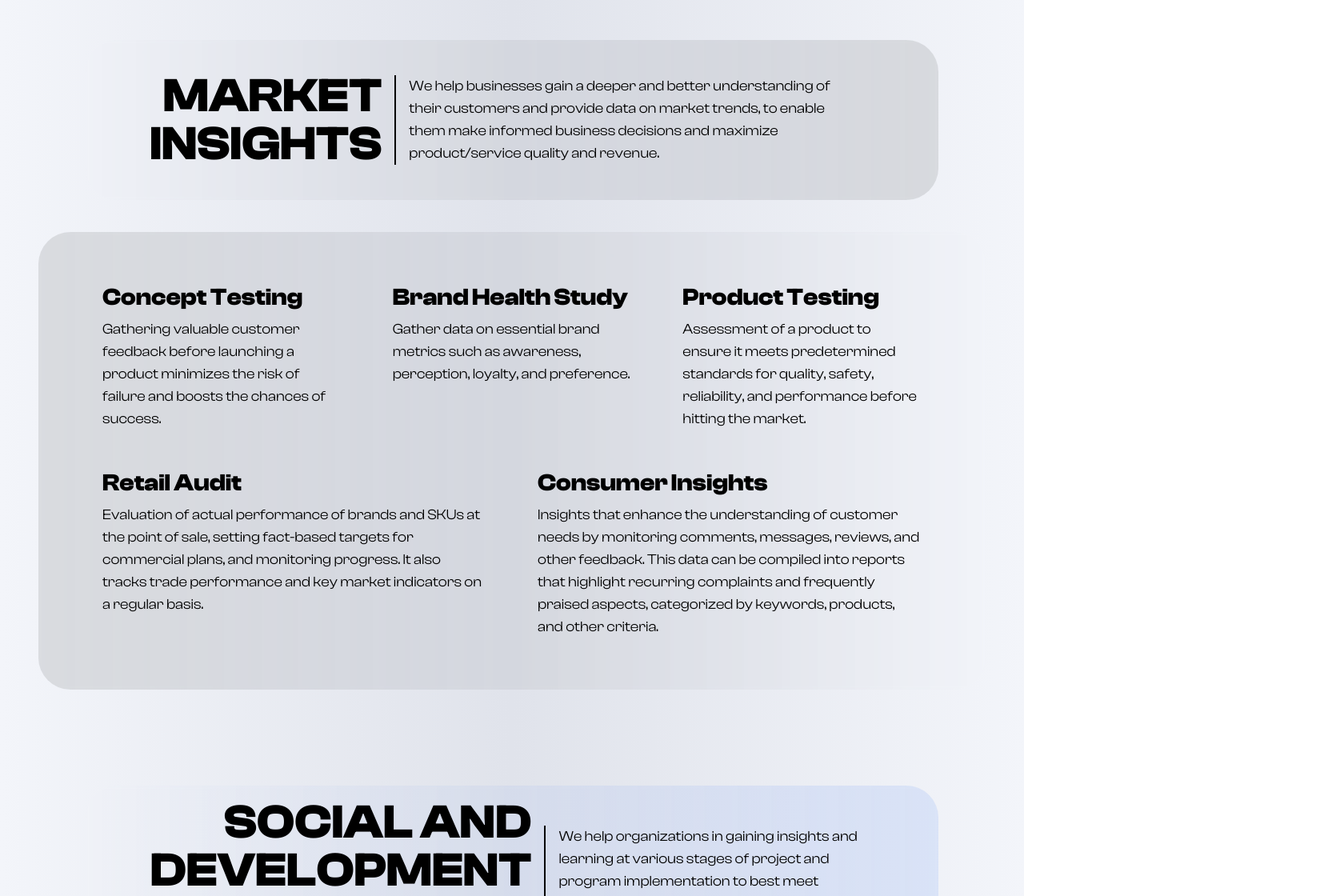
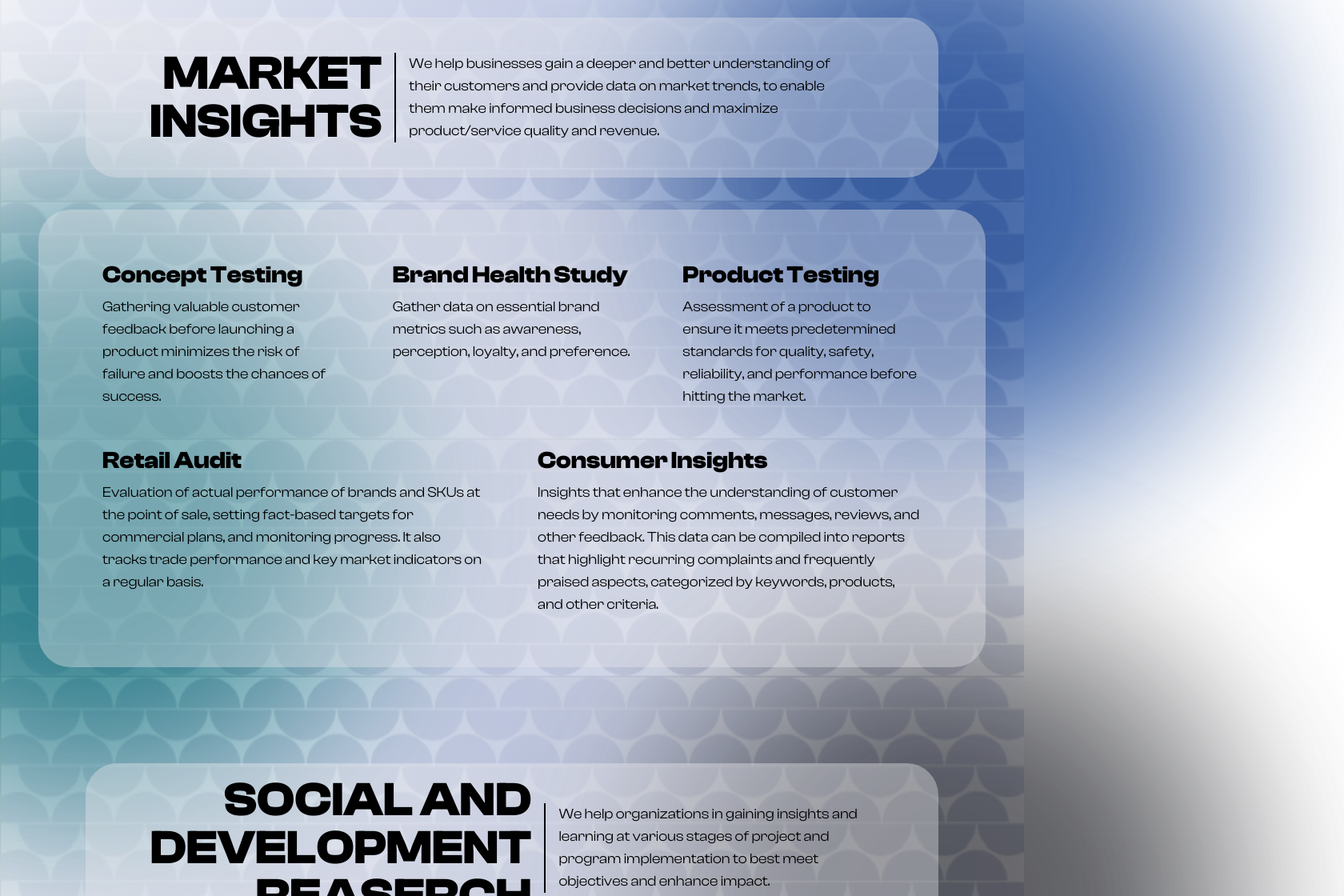
Before and after one commit to YOWDAHE/hemisphere, a React (Vite) app: page / in a window 1280 px wide. Shown: the part 1460-2580 px from the top of the page at 80% size, 1680 px wide, since content can reach past the window. Built offline with nearby package versions, Linux system fonts and the light colour scheme.

Commit message:
services gradient added

```diff
--- a/src/App.jsx
+++ b/src/App.jsx
@@ -10,11 +10,13 @@ import './index.css'
 function App() {
 
   return (
-    <div className="relative bg-[#f3f5fa] bg-gradient-to-r from-[#f3f5fa] via-[#e0e3eb] to-[#f3f5fa] animate-slowGradient min-h-screen">
-      <img src="/assets/images/grids.svg" alt="grid" className="w-full h-screen fixed top-0 left-0 z-0 object-cover opacity-15" />
+    <div className="relative bg-[#f3f5fa] bg-gradient-to-r from-[#f3f5fa] via-[#d0d8ee] to-[#f3f5fa] animate-slowGradient min-h-screen">
+
+      <img src="/assets/images/grids.svg" alt="grid" className="w-full h-screen fixed top-0 left-0 z-0 object-cover opacity-10" />
       <div className="relative z-10">
         <Header />
-        <div className="px-12 flex flex-col gap-y-30">
+        {/* <div className="px-12 flex flex-col gap-y-30"> */}
+        <div className="flex flex-col gap-y-30">
           <Hero />
           <AboutUs />
           <Services />
--- a/src/components/Hero.jsx
+++ b/src/components/Hero.jsx
@@ -37,7 +37,7 @@ function Hero() {
 
     return (
         <div
-            className="bg-black h-[calc(100vh-150px)] rounded-lg flex flex-col items-center justify-center relative overflow-hidden cursor-none"
+            className="bg-black h-[calc(100vh-150px)] rounded-3xl flex flex-col items-center justify-center relative overflow-hidden cursor-none mx-12"
             onMouseEnter={()=>setInside(true)}
             onMouseLeave={()=>setInside(false)}
         >
--- a/src/components/Services.jsx
+++ b/src/components/Services.jsx
@@ -9,14 +9,20 @@ function Services() {
     const [marketInsight, showMarketInsight] = useState(true)
     const [social, showSocial] = useState(true)
     return (
-        <div className="mt-20">
+        <div className="mt-20 relative">
+            <div className="absolute -top-[100px] -right-[400px] w-[1000px] h-[1000px] bg-[radial-gradient(circle_closest-side,#2b56a0_40%,_transparent_100%)] opacity-90 rounded-full blur-3xl"></div>
+            <div className="absolute top-[300px] -left-[400px] w-[1000px] h-[1000px] bg-[radial-gradient(circle_closest-side,#006d77_40%,_transparent_100%)] opacity-80 rounded-full blur-3xl"></div>
+            <div className="absolute -bottom-[100px] -right-[400px] w-[1000px] h-[1000px] bg-[radial-gradient(circle_closest-side,#37383d_40%,_transparent_100%)] opacity-80 rounded-full blur-3xl"></div>
+
             <div className="text-xl font-medium text-center">Services We Provide</div>
+            <div className="relative px-12">
+                <div className="absolute inset-0 bg-[url('/assets/images/hemmiPattern3.png')] bg-contain bg-center opacity-10 [mask-image:linear-gradient(to_bottom,transparent,black_20%,black_80%,transparent)]"></div>
                 <div className="flex flex-col items-center gap-10 pt-40 relative">
-                <div className="flex gap-4 w-[90%] px-20 py-10 rounded-[40px] relative items-center justify-center bg-gradient-to-r from-transparent to-black/10 backdrop-blur-[2px]">
+                    <div className="flex gap-4 w-[90%] px-20 py-10 rounded-[40px] relative items-center justify-center bg-gray-200/40">
                         <p className="font-black text-6xl text-end">MARKET INSIGHTS</p>
                         <p className="border-black border-l-2 px-4 text-lg">We help businesses gain a deeper and better understanding of their customers and provide data on market trends, to enable them make informed business decisions and maximize product/service quality and revenue.</p>
                     </div>
-                <div className="flex flex-col gap-8 px-20 py-16 rounded-[40px] relative items-center justify-center bg-gradient-to-l from-transparent to-black/10 backdrop-blur-[2px]">
+                    <div className="flex flex-col gap-8 px-20 py-16 rounded-[40px] relative items-center justify-center bg-gray-200/40">
                         <div className="grid grid-cols-3 gap-16 mb-4">
                             <ServiceList title="Concept Testing" description="Gathering valuable customer feedback before launching a product minimizes the risk of failure and boosts the chances of success." />
                             <ServiceList title="Brand Health Study" description="Gather data on essential brand metrics such as awareness, perception, loyalty, and preference." />
@@ -29,11 +35,11 @@ function Services() {
                     </div>
 
 
-                <div className="flex gap-4 w-[90%] px-20 py-4 rounded-[40px] relative items-center justify-center bg-gradient-to-r from-transparent to-blue-600/10 backdrop-blur-[2px] mt-20">
+                    <div className="flex gap-4 w-[90%] px-20 py-4 rounded-[40px] relative items-center justify-center bg-gray-200/40 mt-20">
                         <p className="font-black text-6xl text-end">SOCIAL AND DEVELOPMENT REASERCH</p>
                         <p className="border-black border-l-2 px-4 text-lg">We help organizations in gaining insights and learning at various stages of project and program implementation to best meet objectives and enhance impact.</p>
                     </div>
-                <div className="flex flex-col gap-8 px-20 py-16 rounded-[40px] relative items-center justify-center bg-gradient-to-l from-transparent to-blue-600/10 backdrop-blur-[2px]">
+                    <div className="flex flex-col gap-8 px-20 py-16 rounded-[40px] relative items-center justify-center bg-gray-200/40">
                         <div className="grid grid-cols-3 gap-16 mb-4">
                             <ServiceList title="Formative Studies" description="An insight that occurs prior to designing or implementing a project or program, or during its implementation, to help shape or adjust the project or program." />
                             <ServiceList title="Monitoring" description="A collection of regular data that measures progress toward achieving the objectives of a project or program." />
@@ -43,6 +49,7 @@ function Services() {
 
                 </div>
             </div>
+        </div>
     )
 }
 
--- /dev/null
+++ b/tailwind.config.js
@@ -0,0 +1,15 @@
+/** @type {import('tailwindcss').Config} */
+export default {
+  content: [
+    "./index.html",
+    "./src/**/*.{js,ts,jsx,tsx}",
+  ],
+  theme: {
+    extend: {
+      maskImage: {
+        'gradient': 'linear-gradient(to bottom, transparent, black 20%, black 80%, transparent)',
+      },
+    },
+  },
+  plugins: [],
+}
```
Lines whose indentation alone changed are shown as unchanged.
